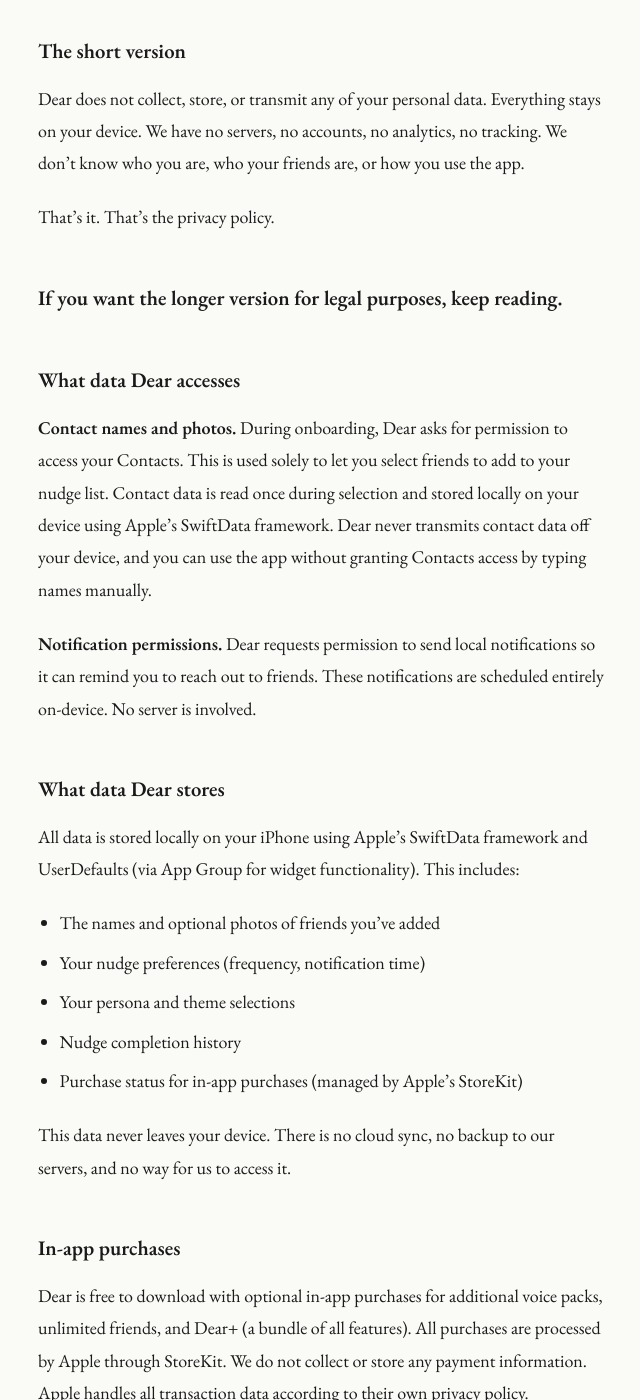
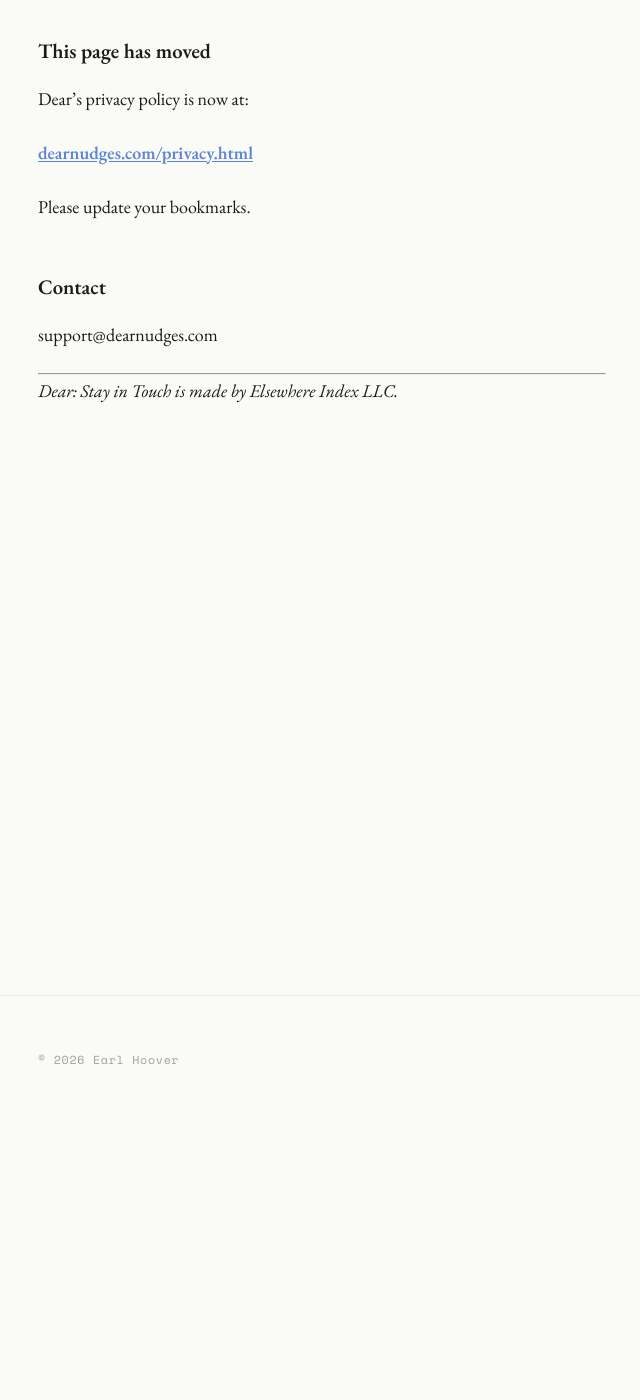
Before and after one commit to elsewhereindex/elsewhereindex.github.io, a Jekyll site: the page built from dear/privacy.md, in a window 1280 px wide and 1400 px high, scrolled down 276 px. Shown: the whole window, without its empty margins (318-958 px from the left). Built offline with Jekyll 4.4.1, drawn with Linux system fonts in a browser that asks for light colours; after the commit the page ends 906 px from its top, so only the background shows below that; some of the changed text lies outside the part shown.

Commit message:
Redirect Dear privacy policy to dearnudges.com/privacy.html
Co-Authored-By: Claude Opus 4.6 (1M context) <noreply@anthropic.com>

```diff
--- a/dear/privacy.md
+++ b/dear/privacy.md
@@ -1,53 +1,24 @@
 ---
 layout: page
 title: Dear - Privacy Policy
-subtitle: Last updated February 2026
+subtitle: This page has moved
 nav:
   - title: Home
     url: /
 ---
-## The short version
-Dear does not collect, store, or transmit any of your personal data. Everything stays on your device. We have no servers, no accounts, no analytics, no tracking. We don't know who you are, who your friends are, or how you use the app.
 
-That's it. That's the privacy policy.
+## This page has moved
 
-If you want the longer version for legal purposes, keep reading.
----
-## What data Dear accesses
-**Contact names and photos.** During onboarding, Dear asks for permission to access your Contacts. This is used solely to let you select friends to add to your nudge list. Contact data is read once during selection and stored locally on your device using Apple's SwiftData framework. Dear never transmits contact data off your device, and you can use the app without granting Contacts access by typing names manually.
+Dear's privacy policy is now at:
 
-**Notification permissions.** Dear requests permission to send local notifications so it can remind you to reach out to friends. These notifications are scheduled entirely on-device. No server is involved.
+**[dearnudges.com/privacy.html](https://dearnudges.com/privacy.html)**
 
-## What data Dear stores
-All data is stored locally on your iPhone using Apple's SwiftData framework and UserDefaults (via App Group for widget functionality). This includes:
-- The names and optional photos of friends you've added
-- Your nudge preferences (frequency, notification time)
-- Your persona and theme selections
-- Nudge completion history
-- Purchase status for in-app purchases (managed by Apple's StoreKit)
-
-This data never leaves your device. There is no cloud sync, no backup to our servers, and no way for us to access it.
-
-## In-app purchases
-Dear is free to download with optional in-app purchases for additional voice packs, unlimited friends, and Dear+ (a bundle of all features). All purchases are processed by Apple through StoreKit. We do not collect or store any payment information. Apple handles all transaction data according to their own privacy policy.
-
-## What data Dear collects or transmits
-None. Zero. Dear has no server, no backend, no API, no database, and no analytics. We do not use any third-party SDKs, tracking pixels, advertising frameworks, or analytics tools. We do not collect crash reports. We do not know how many people use the app beyond what Apple provides in aggregate App Store analytics (which contains no personally identifiable information and is controlled by your device settings).
-
-## Third-party services
-Dear uses no third-party services. The app operates entirely offline using Apple-native frameworks. Purchases are handled by Apple's StoreKit.
-
-## Data sharing
-We do not share data with anyone because we do not have any data to share.
-
-## Children's privacy
-Dear does not knowingly collect any information from children under the age of 13. Since the app collects no information from anyone, this is inherently satisfied.
-
-## Changes to this policy
-If we ever change how Dear handles data (for example, adding optional cloud sync in a future version), we will update this policy and note the changes here. Any future feature that involves data transmission will be opt-in and clearly disclosed.
+Please update your bookmarks.
 
 ## Contact
-If you have questions about this privacy policy, reach us at dearstayintouch@gmail.com.
+
+support@dearnudges.com
 
 ---
-*Dear is made by Earl Hoover. It is distributed on the Apple App Store as a free app with optional in-app purchases, no ads, and no data collection.*
+
+*Dear: Stay in Touch is made by Elsewhere Index LLC.*
```
